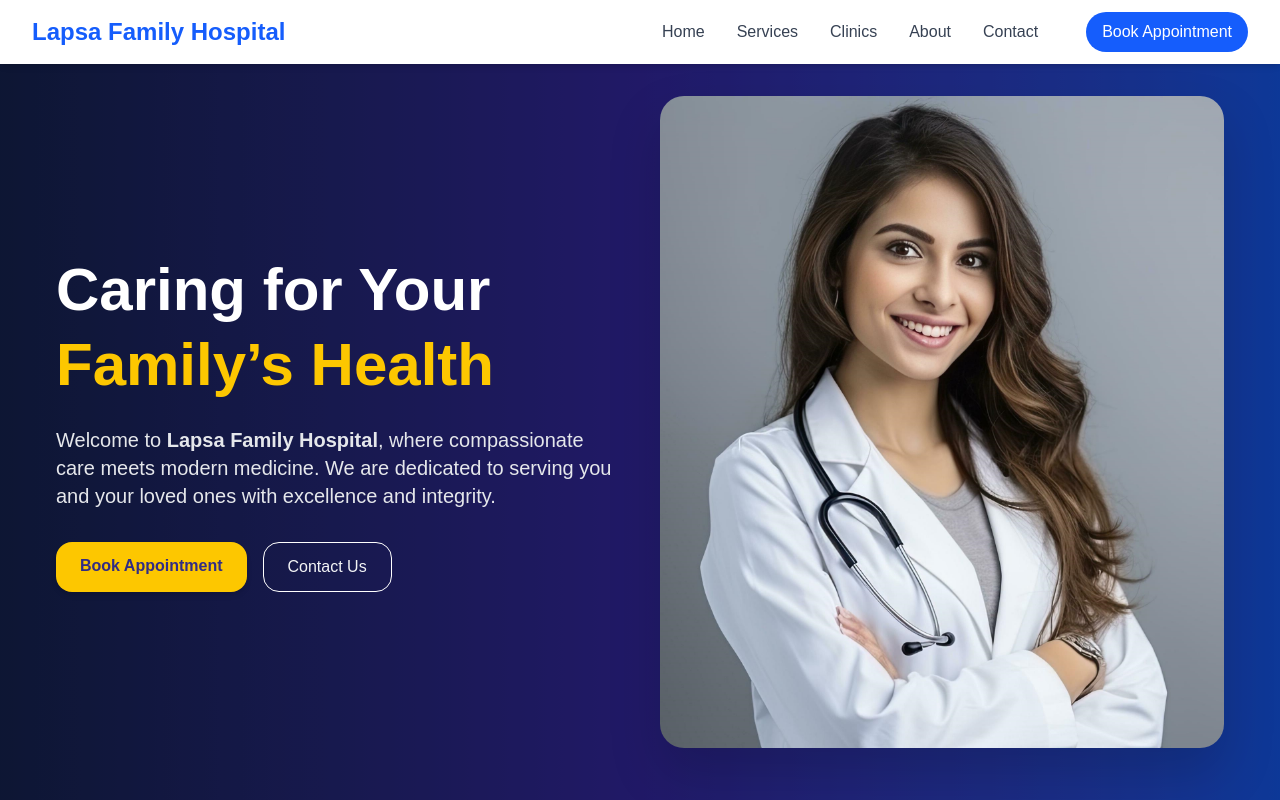
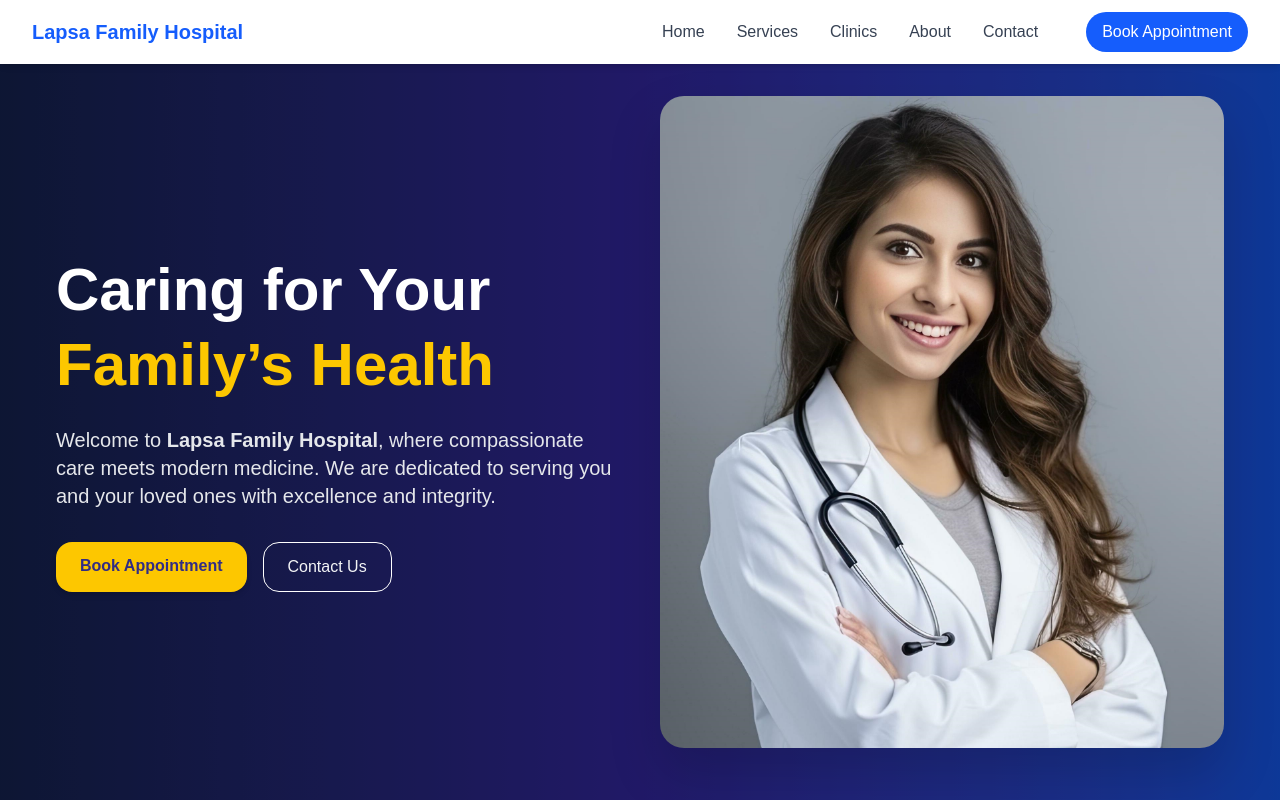
Before and after one commit to Seifuddin/LapsaClinic, a Next.js app: page / in a window 1280 px wide. Shown: the top 800 px of the page. Built offline with nearby package versions, Linux system fonts and the light colour scheme.

Commit message:
removed overflow x

```diff
--- a/src/app/page.js
+++ b/src/app/page.js
@@ -9,7 +9,7 @@ import Footer from "@/components/Footer";
 
 export default function Home() {
   return (
-    <>
+    <div className="overflow-x-hidden">
       <Navbar />
       <HeroSection />
       <About />
@@ -18,6 +18,6 @@ export default function Home() {
       <Counters />
       <ContactUs />
       <Footer />
-    </>
+    </ div>
   );
 }
--- a/src/components/Navbar.jsx
+++ b/src/components/Navbar.jsx
@@ -7,11 +7,11 @@ export default function Navbar() {
   const [isOpen, setIsOpen] = useState(false);
 
   const navLinks = [
-    { name: "Home", href: "#home" },
-    { name: "Services", href: "#services" },
+    { name: "Home", href: "home" },
+    { name: "Services", href: "services" },
     { name: "Clinics", href: "#clinics" },
-    { name: "About", href: "#about" },
-    { name: "Contact", href: "#contact" },
+    { name: "About", href: "about" },
+    { name: "Contact", href: "contact" },
   ];
 
   return (
@@ -19,7 +19,7 @@ export default function Navbar() {
       <div className="max-w-7xl mx-auto px-4 sm:px-6 lg:px-8">
         <div className="flex justify-between items-center h-16">
           {/* Logo */}
-          <div className="flex-shrink-0 text-2xl font-bold text-blue-600">
+          <div className="flex-shrink-0 text-xl py-1.5 font-bold text-blue-600">
             Lapsa Family Hospital
           </div>
 
```
